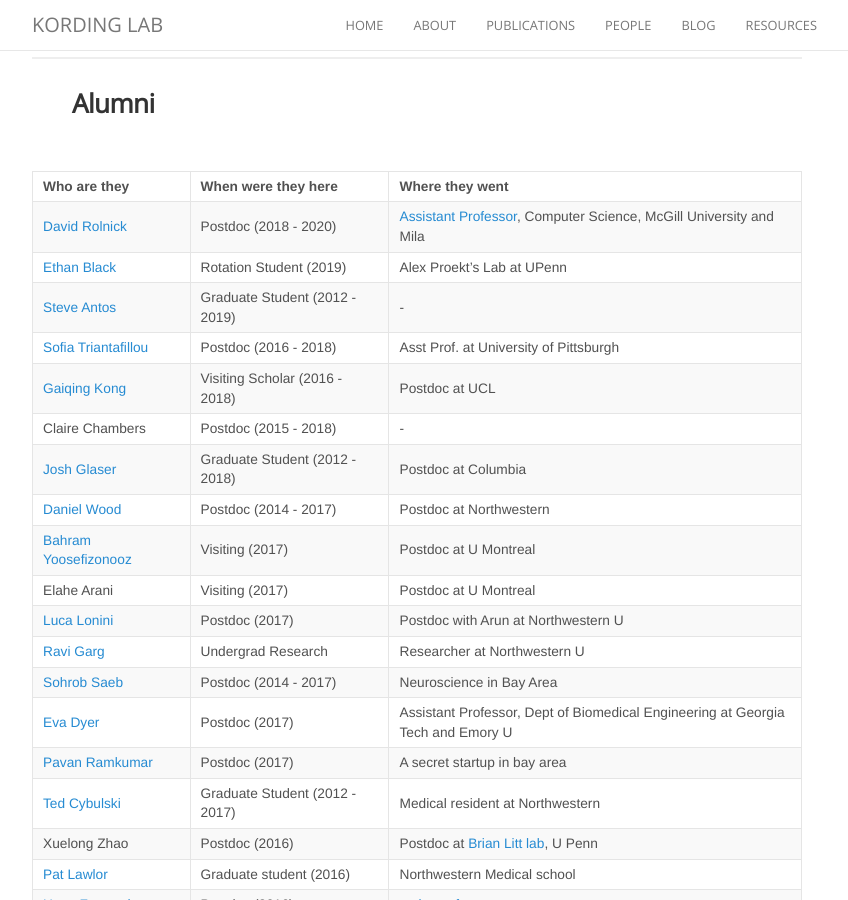
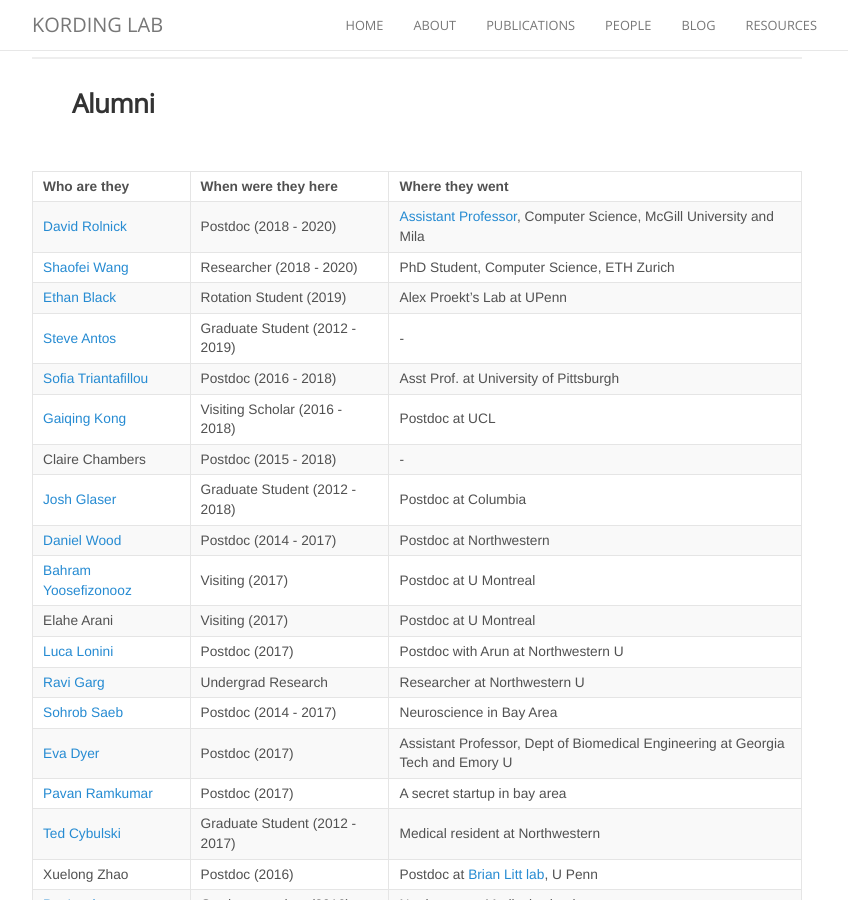
Before and after one commit to KordingLab/KordingLab.github.io, a Jekyll site: the page built from people.md, in a window 1280 px wide and 900 px high, scrolled down 2353 px. Shown: the whole window, without its empty margins (223-1071 px from the left). Built offline with Jekyll 4.4.1, drawn with Linux system fonts in a browser that asks for light colours; nearby versions of some CDN libraries; comment, search, counter and statistics services are not loaded.

Commit message:
Update people.md

```diff
--- a/people.md
+++ b/people.md
@@ -59,6 +59,7 @@ permalink: /people/
 | Who are they | When were they here | Where they went |
 | :------------- |:-------------| :-----------|
 | [David Rolnick](http://kordinglab.com/people/david_rolnick/index.html) | Postdoc (2018 - 2020) | [Assistant Professor](http://www.davidrolnick.com), Computer Science, McGill University and Mila |
+| [Shaofei Wang](http://kordinglab.com/people/shaofei_wang/index.html) | Researcher (2018 - 2020) | PhD Student, Computer Science, ETH Zurich |
 | [Ethan Black](http://kordinglab.com/people/ethan_blackwood/index.html) | Rotation Student (2019) | Alex Proekt's Lab at UPenn |
 | [Steve Antos](http://kordinglab.com/people/steve_antos/index.html) | Graduate Student (2012 - 2019) | - |
 | [Sofia Triantafillou](https://www.dbmi.pitt.edu/node/54091) | Postdoc (2016 - 2018) | Asst Prof. at University of Pittsburgh |
```
